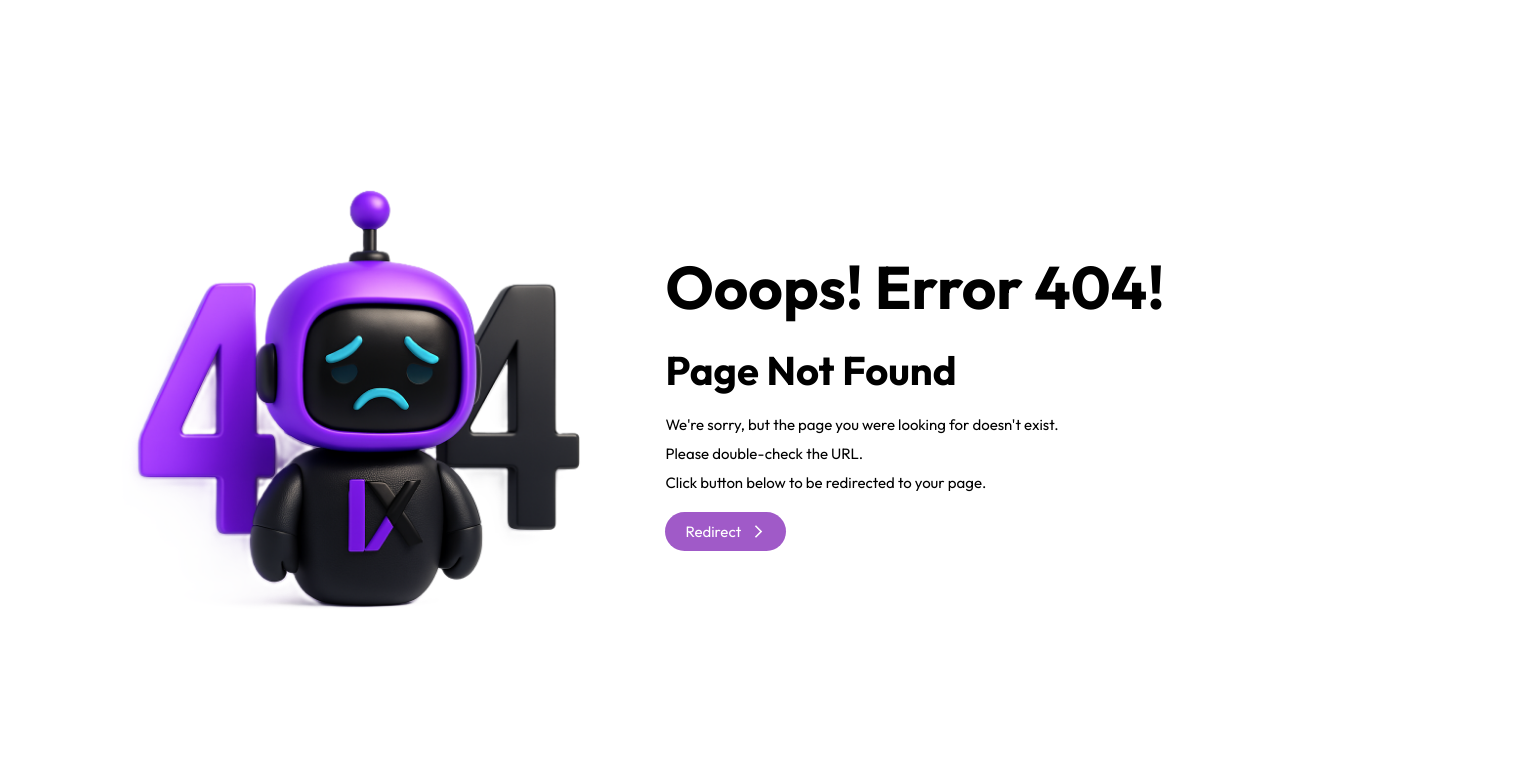
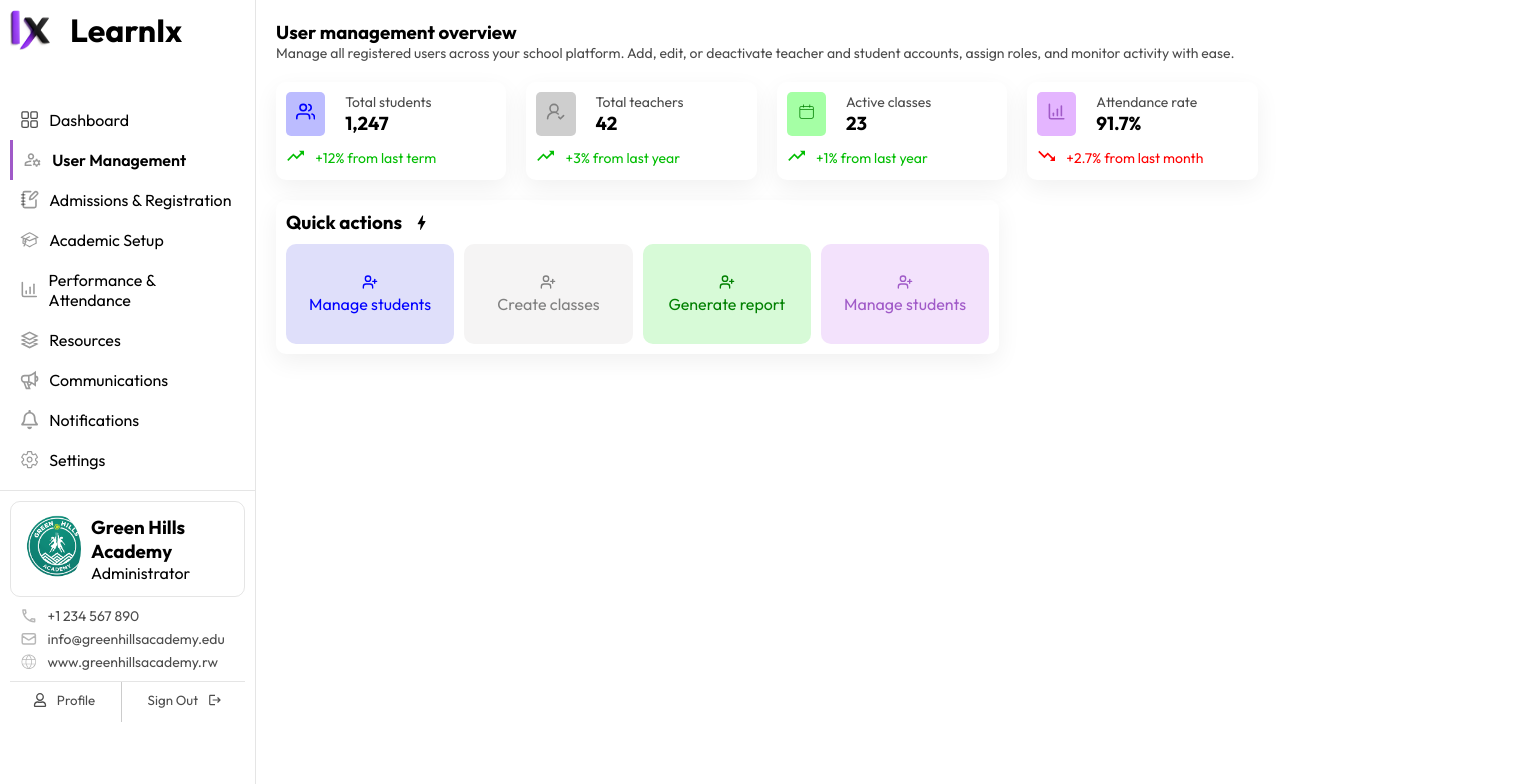
Before and after one commit to RWEMAISINGIZWENorbert/LearnIx, a React (Vite) app: page /admin/user_management in a window 1280 px wide. Before the commit this address had no page. Shown: the top 784 px of the page, 1536 px wide, since content can reach past the window. Built offline with nearby package versions, Linux system fonts and the light colour scheme; a web font is replaced by a local one.

Commit message:
Seventh commit

```diff
--- a/src/App.jsx
+++ b/src/App.jsx
@@ -10,6 +10,7 @@ import { Admin_dashboard } from './pages/admin/admin_dashboard/admin_dashboard';
 import { Admin_settings } from './pages/admin/admin_settings/admin_settings';
 import { Developers } from './pages/Developers/Developers';
 import { Admin_notifications } from './pages/admin/Admin_notifications/admin_notifications';
+import { Admin_user_management } from './pages/admin/admin_user_management/admin_user_management';
 
 function App() {
   return (
@@ -36,6 +37,7 @@ function App() {
             <Route path='dashboard' element={<Admin_dashboard/>}/>
             <Route path='settings' element={<Admin_settings/>}/>
             <Route path='notifications' element={<Admin_notifications/>}/>
+            <Route path='user_management' element={<Admin_user_management/>}/>
         </Route>
           {/* Not Found Route */}
         <Route path='*' element={<Not_found/>}/>
--- /dev/null
+++ b/src/components/user_management/user_management.css
@@ -0,0 +1,130 @@
+:root {
+  --main_color: #A05AC8;
+  --black: black;
+  --white: white;
+  --shadow: 0 8px 24px rgba(0, 0, 0, 0.06);
+}
+.user_management{
+    display: flex;
+    transform: translateX(20vw);
+    padding: 20px;
+}
+.user_management .box .upper .up p{
+    font-size: 14px;
+    opacity: 0.7;
+    margin-bottom: 20px;
+}
+.user_management .box .mini_up{
+    display: flex;
+    gap: 20px;
+}
+.user_management .box .mini_up .divs{
+    background: none;
+    border-radius: 10px;
+    border: none;
+    box-shadow: var(--shadow);
+    padding: 10px;
+    width: 18vw;
+}
+.user_management .box .mini_up .divs .up{
+    display: flex;
+    gap: 20px;
+    align-items: center;
+}
+
+.user_management .box .mini_up .divs.div4 .up .left .icon{
+    background: #e4b5ff;
+    color: var(--main_color);
+}
+.user_management .box .mini_up .divs.div3 .up .left .icon{
+    background: rgb(165, 255, 165);
+    color: green;
+}
+.user_management .box .mini_up .divs.div2 .up .left .icon{
+    background: rgb(206, 206, 206);
+    color: gray;
+}
+.user_management .box .mini_up .divs.div1 .up .left .icon{
+    background: rgb(188, 188, 255);
+    color: blue;
+}
+
+.user_management .box .mini_up .divs .up .left .icon{
+    border: none;
+    padding: 10px;
+    font-size: 1.2rem;
+    border-radius: 5px;
+}
+.user_management .box .mini_up .divs .up .right p{
+    font-size: 14px;
+    opacity: 0.7;
+}
+.user_management .box .mini_up .divs .down .increasing p{
+    font-size: 14px;
+}
+
+.user_management .box .mini_up .divs .down{
+    margin-top: 10px;
+    display: flex;
+    color: rgb(2, 190, 2);
+    gap: 10px;
+    align-items: center;
+}
+.user_management .box .mini_up .divs .down.decreasing{
+    color: red;
+}
+.user_management .box .mini_up .divs .down .icon{
+    font-size: 1.2rem;
+}
+.user_management .box .middle{
+    padding: 10px;
+    background: none;
+    box-shadow: var(--shadow);
+    margin-top: 20px;
+    width: 56.5vw;
+    border-radius: 10px;
+}
+.user_management .box .middle .up .icon{
+    font-size: 1.2rem;
+}
+.user_management .box .middle .up{
+    display: flex;
+    align-items: center;
+    gap: 10px;
+}
+.user_management .box .middle .down .divs.div4{
+    background: #f3e2fc;
+    color: var(--main_color);
+}
+.user_management .box .middle .down .divs.div3{
+    background: rgb(215, 250, 215);
+    color: green;
+}
+.user_management .box .middle .down .divs.div2{
+    background: rgb(245, 244, 244);
+    color: gray;
+}
+.user_management .box .middle .down .divs.div1{
+    background: rgb(223, 223, 250);
+    color: blue;
+}
+.user_management .box .middle .down{
+    margin-top: 10px;
+    display: flex;
+    gap: 10px;
+}
+.user_management .box .middle .down .divs:active{
+    transform: scale(0.9);
+    transition: 0.3s;
+}
+.user_management .box .middle .down .divs{
+    width: 100%;
+    border-radius: 10px;
+    cursor: pointer;
+    display: flex;
+    flex-direction: column;
+    justify-content: center;
+    align-items: center;
+    padding: 30px 10px;
+
+}
--- /dev/null
+++ b/src/components/user_management/user_management.jsx
@@ -0,0 +1,113 @@
+import React from 'react'
+import './user_management.css'
+import { IoMdTrendingUp, IoMdTrendingDown } from "react-icons/io";
+import { FiUsers } from "react-icons/fi";
+import { LuUserRoundCheck,LuUserPlus, LuChartColumnIncreasing } from "react-icons/lu";
+import { CiCalendar } from "react-icons/ci";
+import { MdBolt } from "react-icons/md";
+
+export const User_management = () => {
+  return (
+    <div className='user_management'>
+        <div className="box">
+            <div className="upper">
+                <div className="up">
+                    <h3>User management overview</h3>
+                    <p>Manage all registered users across your school platform. Add, edit, or deactivate teacher and student accounts, assign roles, and monitor activity with ease.</p>
+                </div>
+            </div>
+            <div className="mini_up">
+                <div className="divs div1">
+                    <div className="up">
+                        <div className="left">
+                            <div className="icon"><FiUsers/></div>
+                        </div>
+                        <div className="right">
+                            <p className="des">Total students</p>
+                            <h3 className='total_counter'>1,247</h3>
+                        </div>
+                    </div>
+                    <div className="down">
+                        <div className="icon"><IoMdTrendingUp/></div>
+                        <div className="increasing">
+                            <p className='increase'>+12% from last term</p>
+                        </div>
+                    </div>
+                </div>
+                <div className="divs div2">
+                    <div className="up">
+                        <div className="left">
+                            <div className="icon"><LuUserRoundCheck/></div>
+                        </div>
+                        <div className="right">
+                            <p className="des">Total teachers</p>
+                            <h3 className='total_counter'>42</h3>
+                        </div>
+                    </div>
+                    <div className="down">
+                        <div className="icon"><IoMdTrendingUp/></div>
+                        <div className="increasing">
+                            <p className='increase'>+3% from last year</p>
+                        </div>
+                    </div>
+                </div>
+                <div className="divs div3">
+                    <div className="up">
+                        <div className="left">
+                            <div className="icon"><CiCalendar/></div>
+                        </div>
+                        <div className="right">
+                            <p className="des">Active classes</p>
+                            <h3 className='total_counter'>23</h3>
+                        </div>
+                    </div>
+                    <div className="down">
+                        <div className="icon"><IoMdTrendingUp/></div>
+                        <div className="increasing">
+                            <p className='increase'>+1% from last year</p>
+                        </div>
+                    </div>
+                </div>
+                <div className="divs div4">
+                    <div className="up">
+                        <div className="left">
+                            <div className="icon"><LuChartColumnIncreasing/></div>
+                        </div>
+                        <div className="right">
+                            <p className="des">Attendance rate</p>
+                            <h3 className='total_counter'>91.7%</h3>
+                        </div>
+                    </div>
+                    <div className="down decreasing">
+                        <div className="icon"><IoMdTrendingDown/></div>
+                        <div className="increasing">
+                            <p className='increase'>+2.7% from last month</p>
+                        </div>
+                    </div>
+                </div>
+            </div>
+            <div className="middle">
+                <div className="up"><h3>Quick actions</h3><MdBolt className='icon'/></div>
+                <div className="down">
+                    <div className="divs div1">
+                        <div className="icon"><LuUserPlus/></div>
+                        <div className="des">Manage students</div>
+                    </div>
+                    <div className="divs div2">
+                        <div className="icon"><LuUserPlus/></div>
+                        <div className="des">Create classes</div>
+                    </div>
+                    <div className="divs div3">
+                        <div className="icon"><LuUserPlus/></div>
+                        <div className="des">Generate report</div>
+                    </div>
+                    <div className="divs div4">
+                        <div className="icon"><LuUserPlus/></div>
+                        <div className="des">Manage students</div>
+                    </div>
+                </div>
+            </div>
+        </div>
+    </div>
+  )
+}
--- /dev/null
+++ b/src/pages/admin/admin_user_management/admin_user_management.jsx
@@ -0,0 +1,12 @@
+import React from 'react'
+import { LeftSideBar } from '../../../components/leftSideBar/LeftSideBar'
+import { User_management } from '../../../components/user_management/user_management'
+
+export const Admin_user_management = () => {
+  return (
+    <div className='admin_user_management'>
+        <LeftSideBar/>
+        <User_management/>
+    </div>
+  )
+}
```
